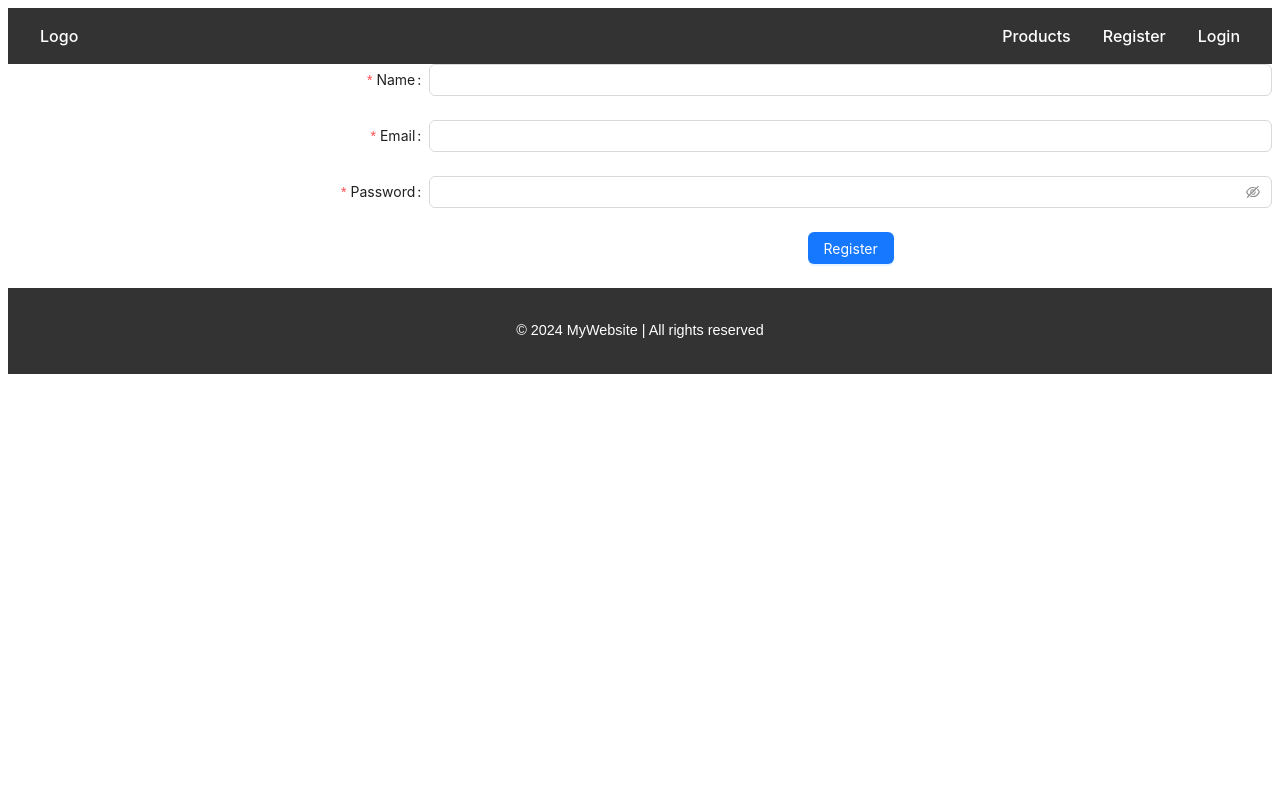
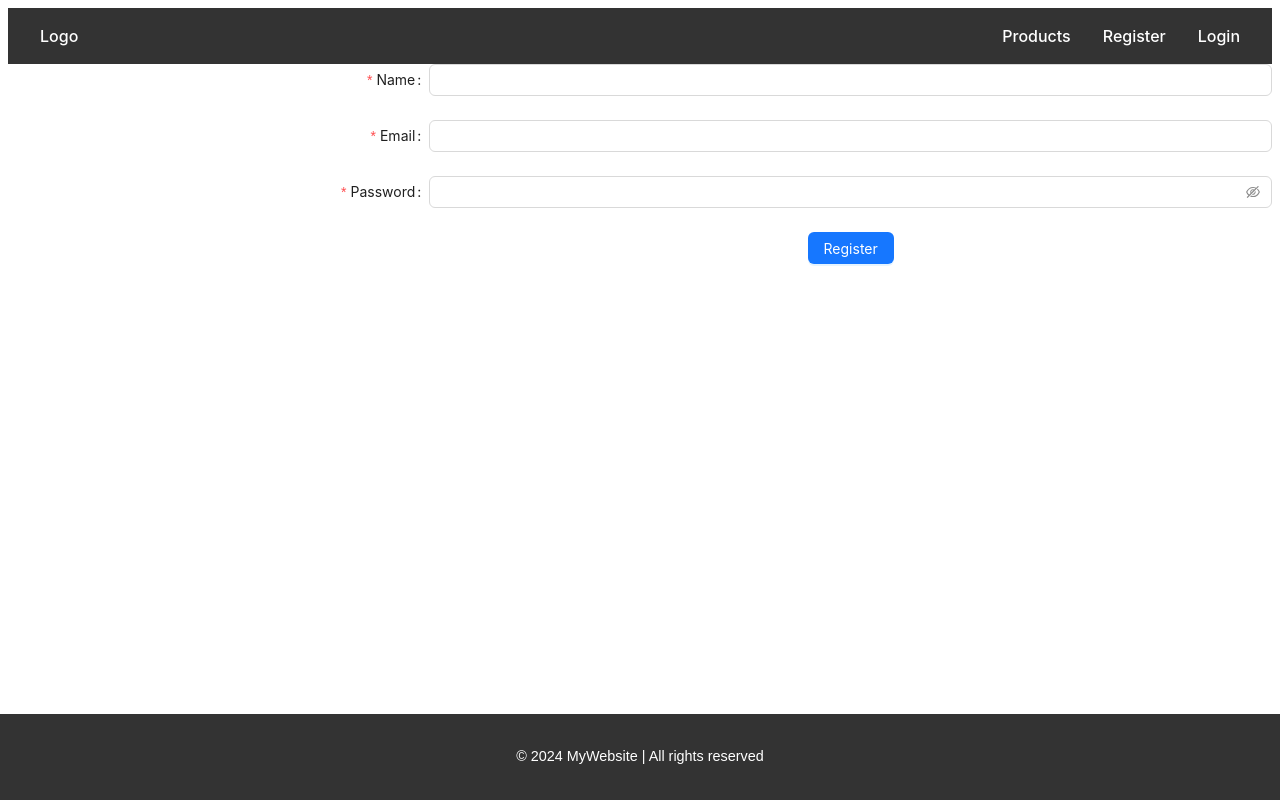
Before and after one commit to sentobc13/Proyecto-ecommerce-react, a React (Vite) app: page /register in a window 1280 px wide. Built offline with nearby package versions, Linux system fonts and the light colour scheme.

Commit message:
map orders

```diff
--- a/src/components/Footer/Footer.jsx
+++ b/src/components/Footer/Footer.jsx
@@ -1,4 +1,4 @@
-// Footer.jsx
+
 import React from 'react';
 import './Footer.scss';
 
--- a/src/components/Footer/Footer.scss
+++ b/src/components/Footer/Footer.scss
@@ -1,5 +1,8 @@
-// Footer.scss
+
 .footer {
+    position: fixed;
+    bottom: 0;
+    left: 0;
     background-color: #333;
     color: white;
     text-align: center;
@@ -7,13 +10,13 @@
     font-family: 'Arial', sans-serif;
     width: 100%;
     box-sizing: border-box;
+  }
 
-    .footer-content {
-      padding: 1rem;
+  .footer-content {
+    padding: 1rem;
+  }
 
-      p {
-        margin: 0;
-        font-size: 0.9rem;
-      }
-    }
+  .footer-content p {
+    margin: 0;
+    font-size: 0.9rem;
   }
--- a/src/components/Profile/Profile.jsx
+++ b/src/components/Profile/Profile.jsx
@@ -41,19 +41,30 @@ const Profile = () => {
           <div className="card-info">
             <Meta title='Pedidos' />
             <div className='orders-container'>
-              {user.Orders.map( order=>{
-                console.log(order)
-                return(
-                  <p key = {order.id}>Numero de pedido: {order.id}</p>
+              {
+                user.Orders.map(order => {
+                const productsOrder=  order.Products.map((product)=>{
+                    return(
+                      <p>{product.name}</p>
+                    )
+                  })
+                  return(
+                    <div>
+                      <h3>Numero de pedido: {order.id}</h3>
+                      {productsOrder}
+                    </div>
+                  )
+                }
 
-                )
-              })}
+              )
+              }
             </div>
           </div>
         </Card>
       </div>
     </div>
-  );
+  )
 }
 
+
 export default Profile
```
